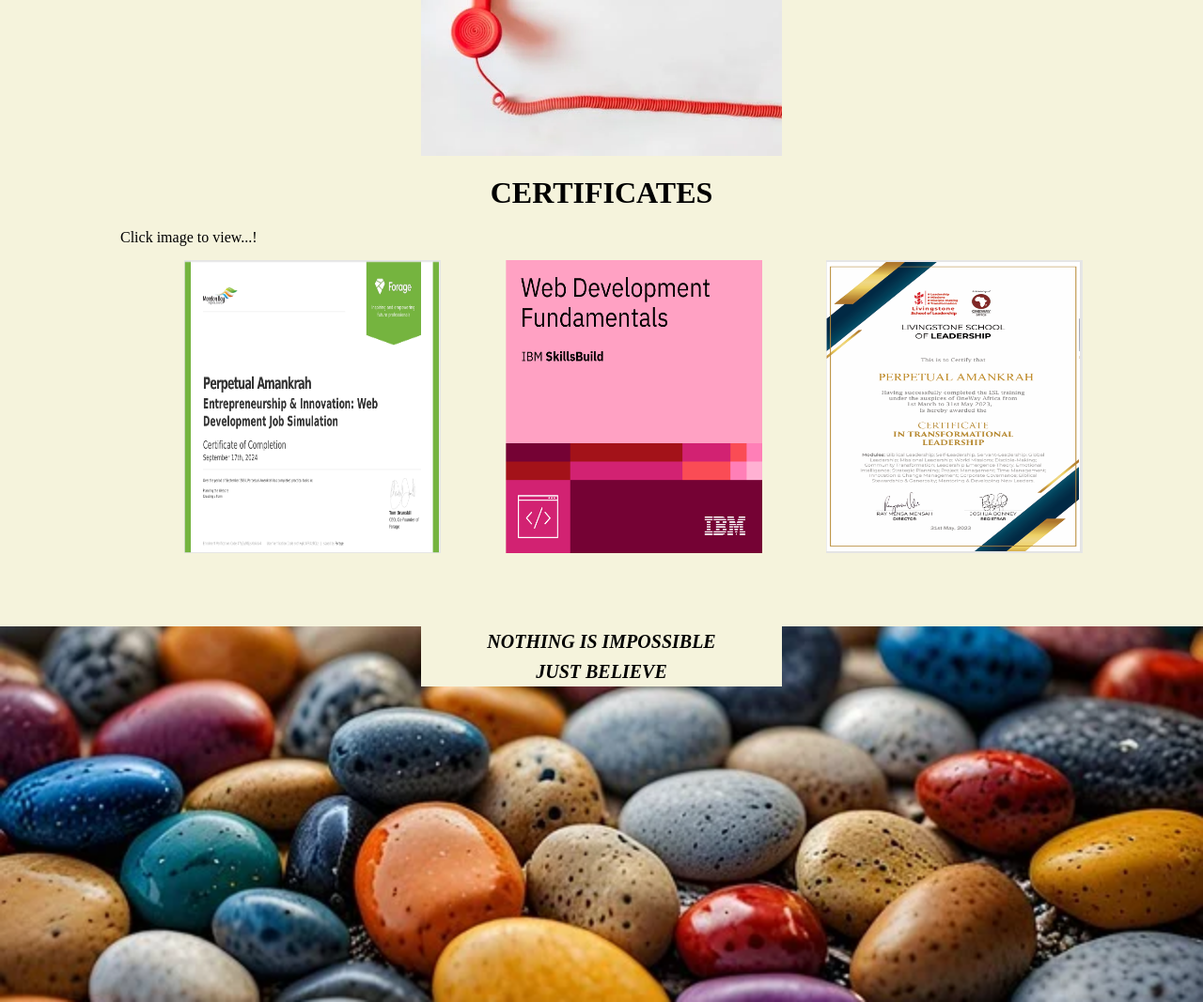
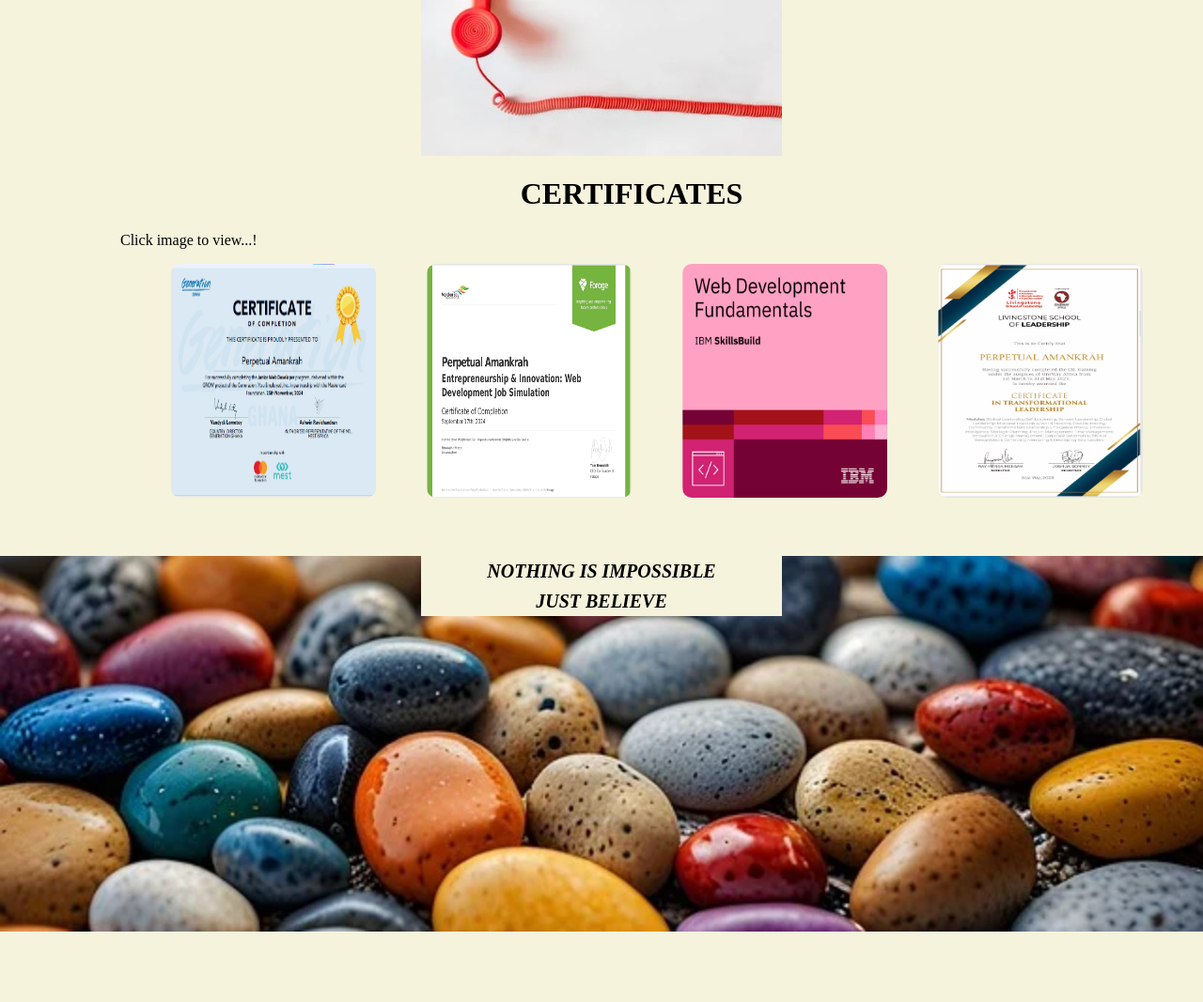
Before and after one commit to Perp-pexel/Perp-pexel.github.io, a plain HTML site: page index.html in a window 1280 px wide. Shown: the part 2083-3150 px from the top of the page at 94% size. After the commit the page ends 3075 px from the top, so only its background shows below. Drawn offline with Linux system fonts and the light colour scheme.

Commit message:
update cert

```diff
--- a/index.html
+++ b/index.html
@@ -317,11 +317,12 @@
         <p>Click image to view...!</p>
 
         <div class="certslide" onclick="opencer">
+            <a href="https://savefiles.org/drive/s/zB7qceWoFgSqW71GUZYsv7RAmX0jvy" target="_blank"><img src="./assets/image/web cert.png" alt="image"></a>
             <a href="https://savefiles.org/drive/s/kZ7KVmJa5wKuElE9v2SuVLGGKepu3n" target="_blank"><img src="./assets/image/bay Screenshot.png" alt="image"></a>
             <a href="https://savefiles.org/drive/s/Y8xQWbEy2CwvghdkUh5mZMNsoPCkAW" target="_blank"><img src="./assets/image/ibm badge.png" alt="image"></a>
             <!-- <img src="./assets/image/Certificate.pdf" alt="image">
         <img src="./assets/image/NSS Certificate.pdf" alt="image"> -->
-            <a href="https://savefiles.org/drive/s/kZ7KVmJa5wKuElE9v2SuVLGGKepu3n" target="_blank"><img src="./assets/image/livingston Screenshot .png" alt="image"></a>
+            <a href="https://savefiles.org/drive/s/oPkni9oPffJdoJ6uR5HtpCs4pWEqW8" target="_blank"><img src="./assets/image/livingston Screenshot .png" alt="image"></a>
 
         </div>
     </div>
--- a/style.css
+++ b/style.css
@@ -593,7 +593,7 @@ padding-left: 10px;
 }
 
 .cert {
-    width: 80%;
+    width: 85%;
     height: 40%;
     text-align: center;
     margin-left: 10%;
@@ -620,8 +620,11 @@ padding-left: 10px;
     width: 80%;
     height: 80%;
     margin-left: 20%;
+    border-radius: 10px;
 }
-
+.certslide a :hover {
+    border-color: rgb(255, 0, 140);
+}
 .contact-form{
     display: flex;
     flex: row;
```
Also changed, not shown: assets/image/web cert.png (added).
